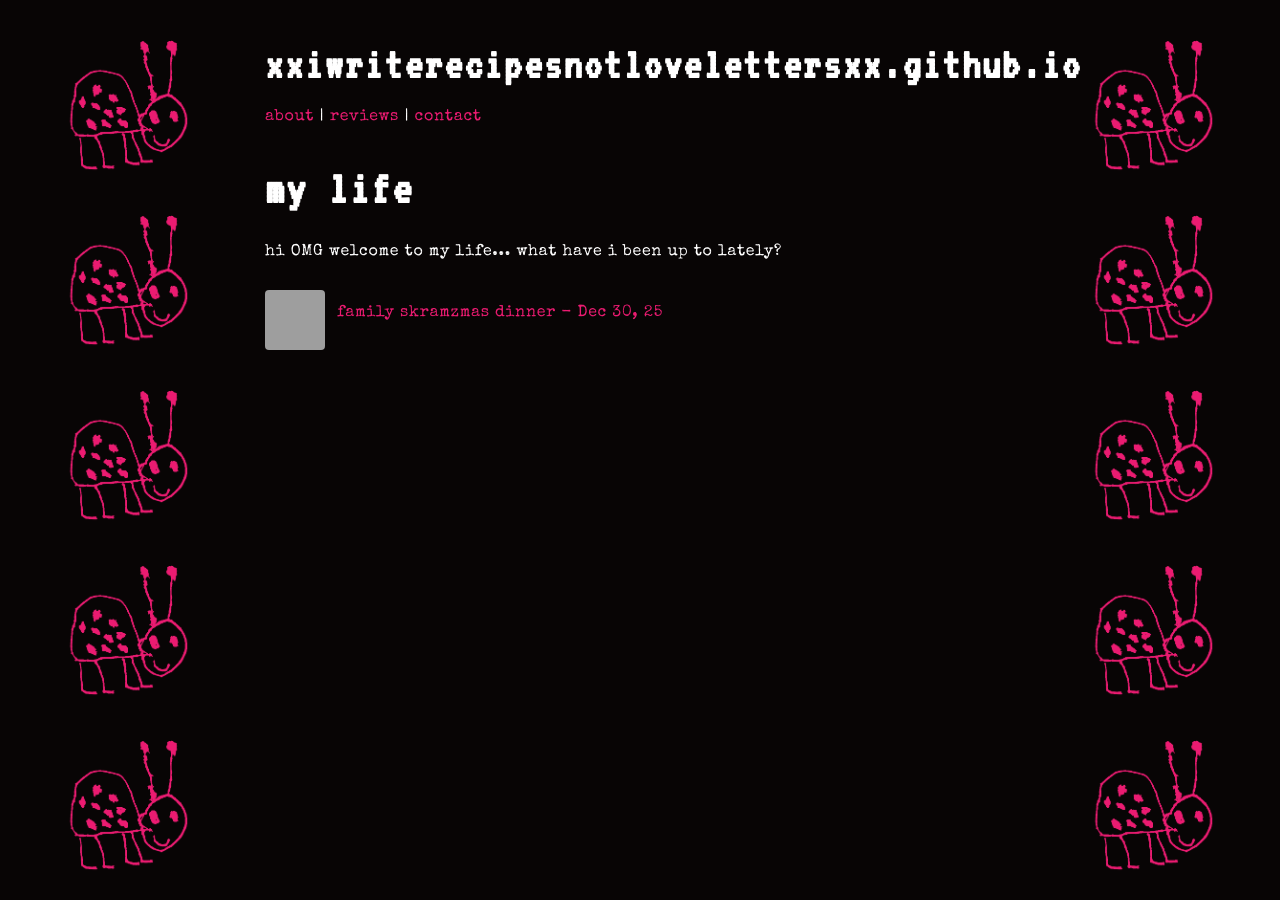
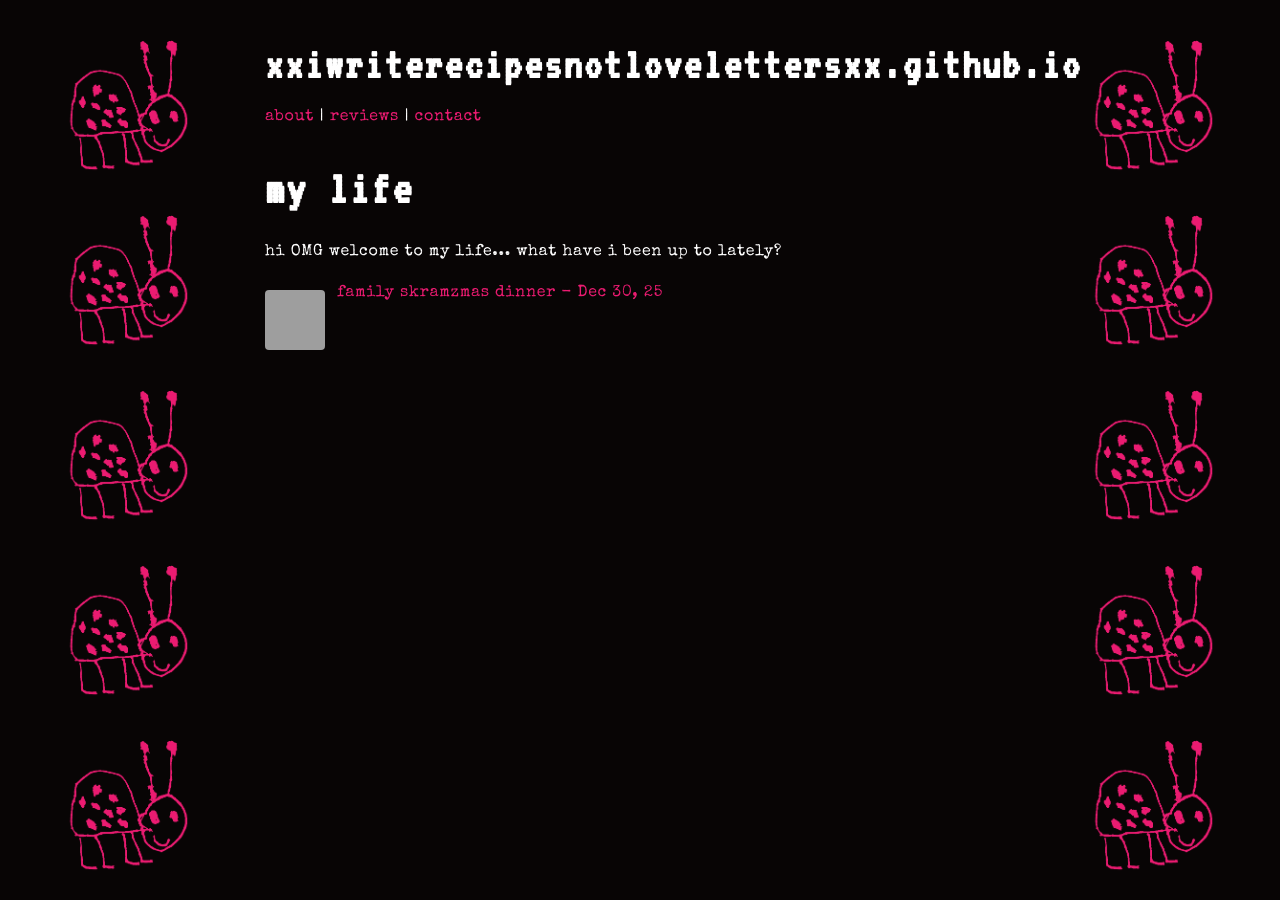
Before and after one commit to xxiwriterecipesnotlovelettersxx/xxiwriterecipesnotlovelettersxx.github.io, a Jekyll site: the page built from my-life.md, in a window 1280 px wide. Built offline with Jekyll 4.4.1, drawn with Linux system fonts in a browser that asks for light colours; grey boxes are pictures that could not be loaded.

Commit message:
Update style.css

```diff
--- a/assets/css/style.css
+++ b/assets/css/style.css
@@ -221,38 +221,27 @@ main.home hr {
   line-height: inherit !important;
 }
 
-/* post list with thumbnails */
-.post-list {
-  list-style: none;
-  padding: 0;
-  margin: 1rem 0;
+.post-list li {
+  display: flex;
+  align-items: center; /* vertically centre the text next to the thumbnail */
+  gap: 12px;           /* space between thumbnail and text */
+  margin-bottom: 1rem;
 }
 
-.post-list li {
-  display: flex;
-  align-items: center; /* centres thumbnail + text block */
-  gap: 12px;
-  margin-bottom: 10px;
-}
-
-/* thumbnail */
 .post-thumb {
-  width: 60px;
-  height: 60px;
+  width: 60px;   /* square width */
+  height: 60px;  /* square height */
   flex-shrink: 0;
 }
 
 .post-thumb img {
   width: 100%;
   height: 100%;
-  object-fit: fill;
-  margin: 0 !important;
+  object-fit: fill; /* squishes/stretch to fill the square */
   border-radius: 4px;
 }
 
 .post-list a {
-  display: flex;
-  align-items: center;
-  min-height: 60px;
-  line-height: 1.25;
+  display: inline-block; /* allows text to wrap naturally */
+  line-height: 1.2;
 }
```
